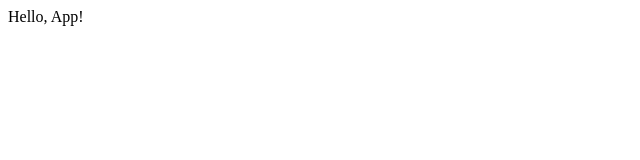
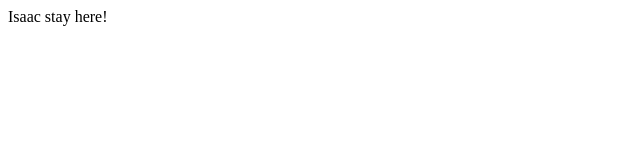
Before and after one commit to isaacmacedof/star-wars-trybe, a React (Create React App) app: page / in a window 1280 px wide. Shown: the top 160 px of the page, without its empty margins (0-640 px from the left). Built offline with nearby package versions, Linux system fonts and the light colour scheme.

Commit message:
Innitial Commit

```diff
--- a/src/App.js
+++ b/src/App.js
@@ -3,7 +3,7 @@ import './App.css';
 
 function App() {
   return (
-    <span>Hello, App!</span>
+    <span>Isaac stay here!</span>
   );
 }
 
```
